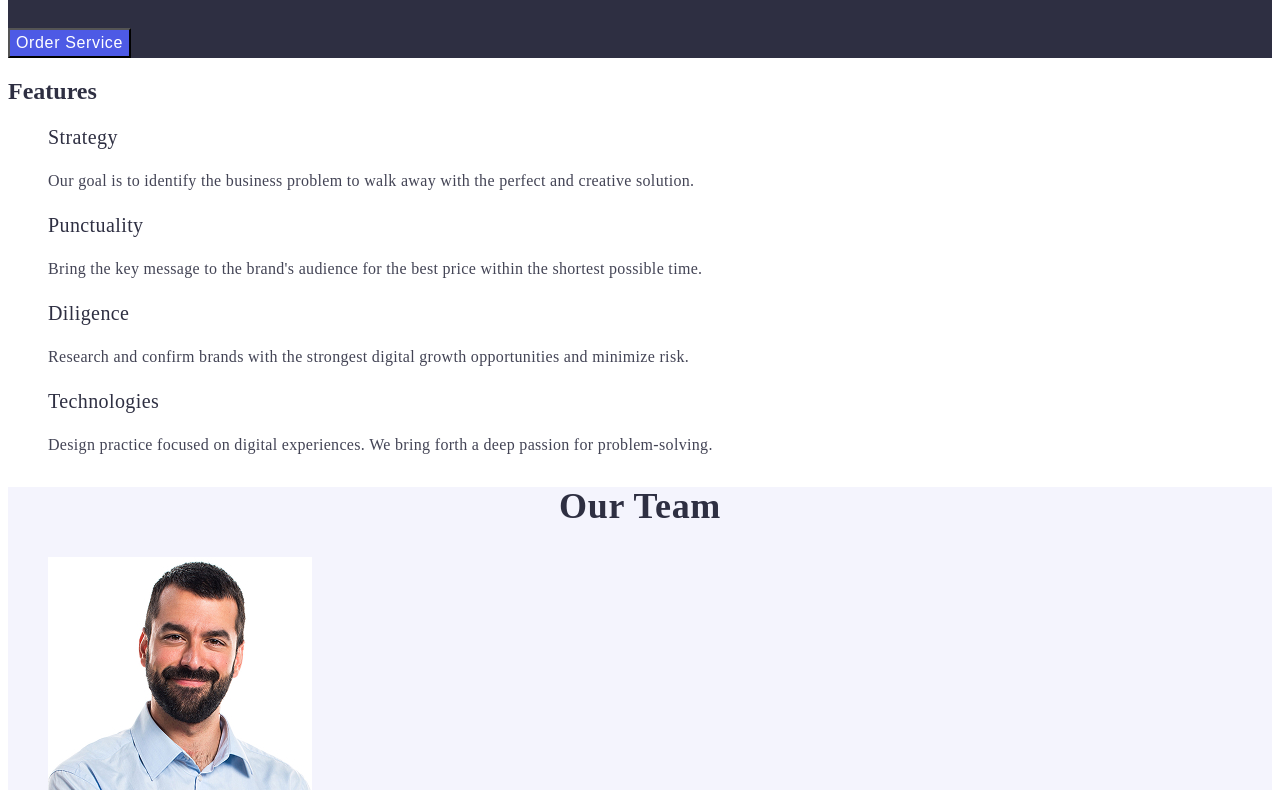
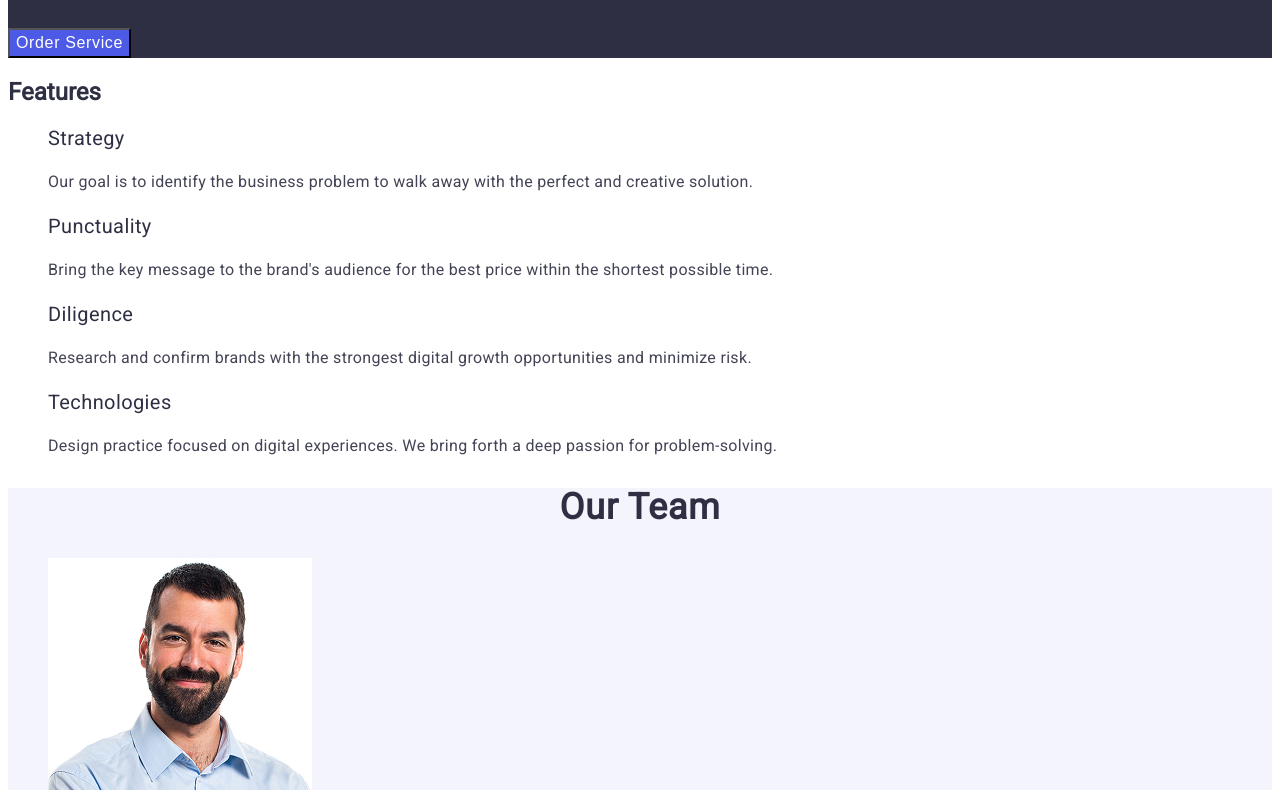
Before and after one commit to denisfomenko551990-glitch/goit-markup-hw-02, a plain HTML site: page index.html in a window 1280 px wide. Shown: the part 306-1096 px from the top of the page. Drawn offline with Linux system fonts and the light colour scheme.

Commit message:
fix fonts

```diff
--- a/css/styles.css
+++ b/css/styles.css
@@ -1,5 +1,5 @@
 body {
-  font-family: 'Roboto', 'Arial' sans-serif;
+  font-family: 'Roboto', 'Arial', sans-serif;
   color: #2e2f42;
   background-color: white;
 }
```
